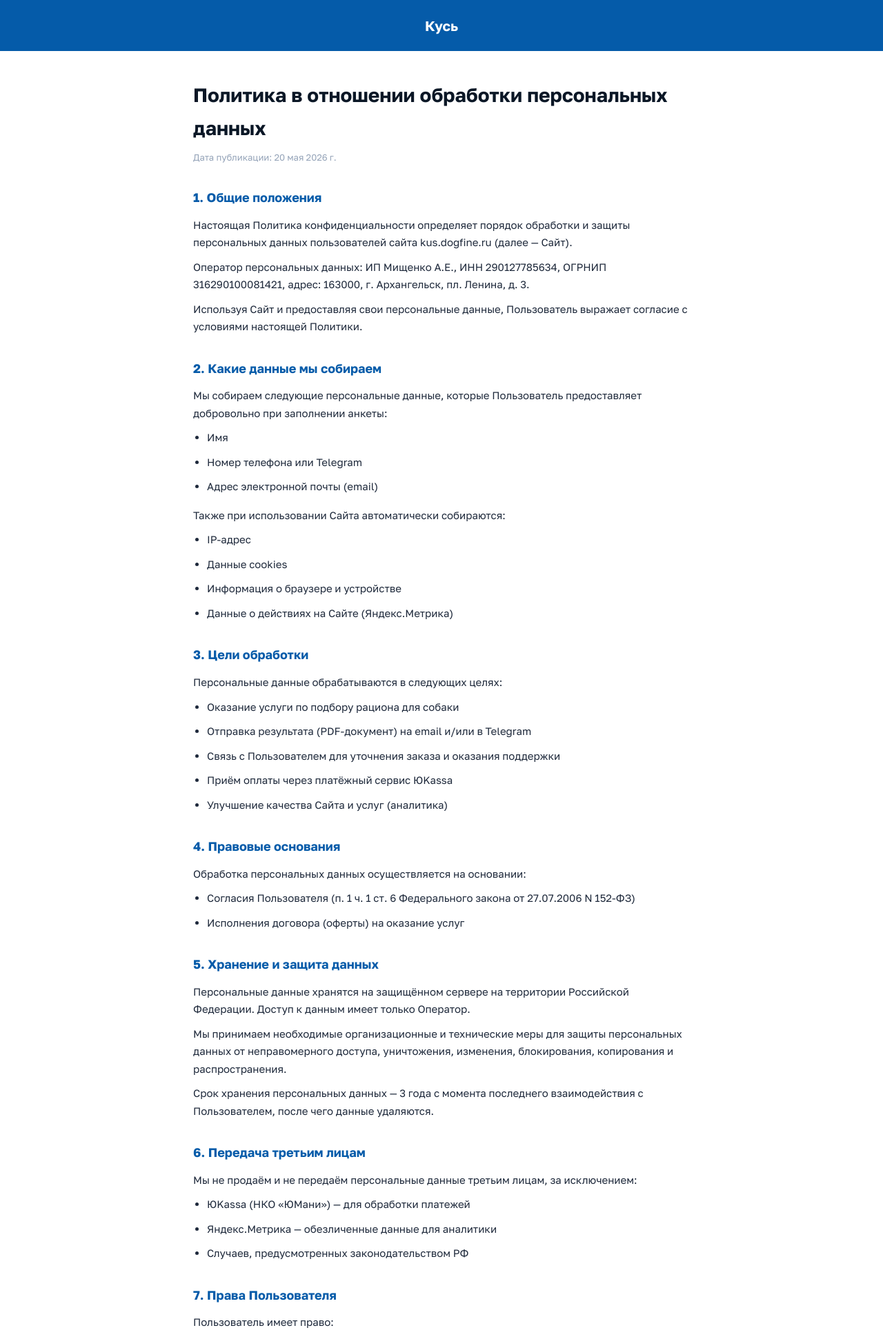
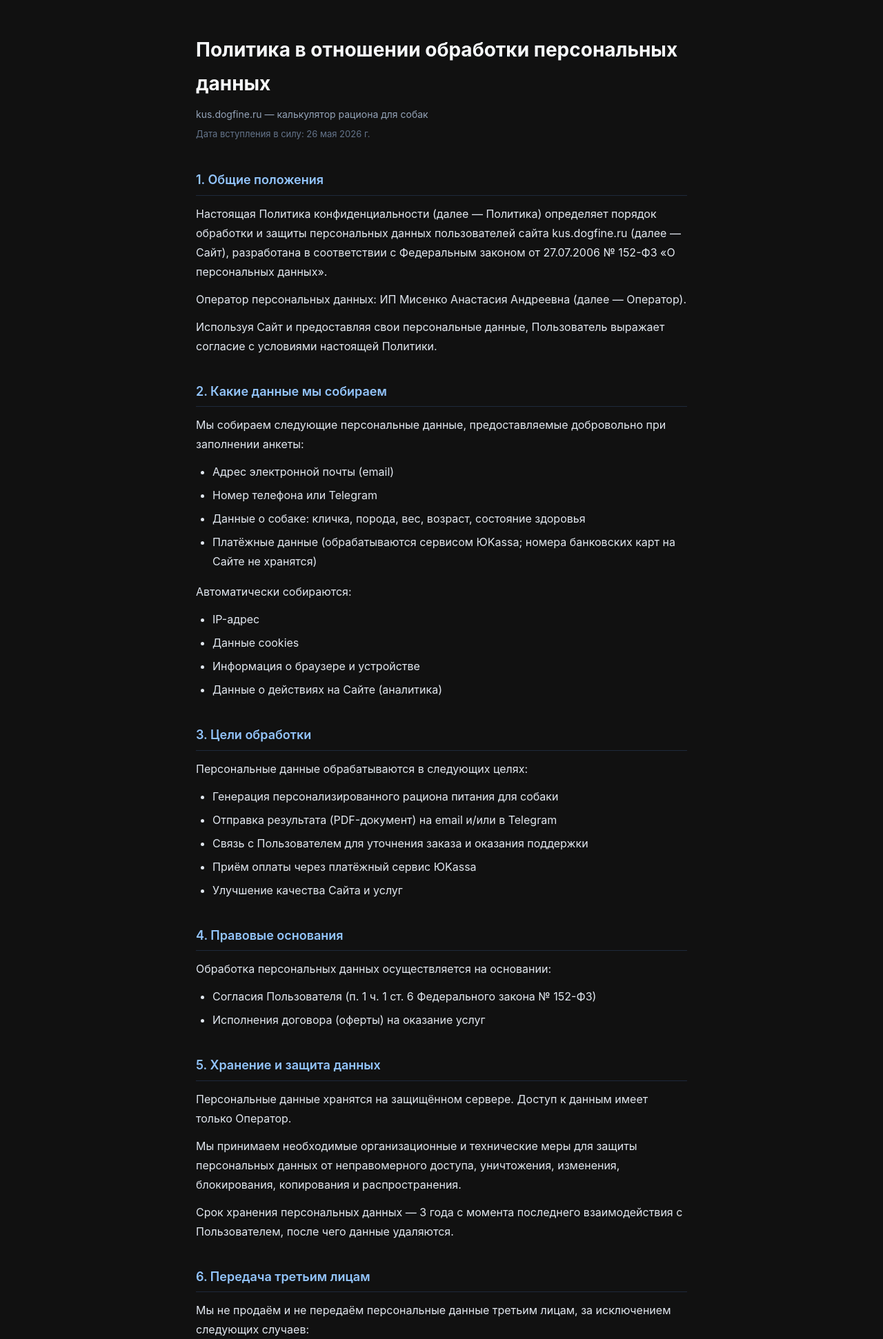
Before and after one commit to kotyadji-coder/kus, a FastAPI app: page /privacy in a window 1280 px wide. Shown: the top 1942 px of the page at 69% size. Run offline with FastAPI, Linux system fonts and the light colour scheme.

Commit message:
feat: update privacy policy — fix operator name, add Gemini AI as third party
Co-Authored-By: Claude Opus 4.6 (1M context) <noreply@anthropic.com>

```diff
--- a/templates/privacy.html
+++ b/templates/privacy.html
@@ -4,103 +4,103 @@
 <meta charset="UTF-8">
 <meta name="viewport" content="width=device-width, initial-scale=1.0">
 <title>Политика конфиденциальности — Кусь</title>
-<link href="https://fonts.googleapis.com/css2?family=Golos+Text:wght@400;500;600;700&display=swap" rel="stylesheet">
 <style>
 * { box-sizing: border-box; margin: 0; padding: 0; }
-body { font-family: 'Golos Text', system-ui, sans-serif; color: #1e293b; background: #fff; font-size: 15px; line-height: 1.7; }
-.header { background: #055ba9; padding: 20px; text-align: center; }
-.header a { color: #fff; font-weight: 700; font-size: 20px; text-decoration: none; }
-.container { max-width: 760px; margin: 0 auto; padding: 40px 20px 80px; }
-h1 { font-size: 28px; font-weight: 700; color: #0b1726; margin-bottom: 8px; }
-.date { font-size: 13px; color: #94a3b8; margin-bottom: 32px; }
-h2 { font-size: 18px; font-weight: 700; color: #055ba9; margin: 32px 0 12px; }
-p, li { margin-bottom: 10px; }
-ul { margin-left: 20px; margin-bottom: 16px; }
-.footer { text-align: center; padding: 24px; font-size: 13px; color: #94a3b8; border-top: 1px solid #e2e8f0; margin-top: 40px; }
-.footer a { color: #055ba9; }
+body { font-family: -apple-system, BlinkMacSystemFont, 'Segoe UI', Roboto, sans-serif; color: #e2e8f0; background: #111; font-size: 16px; line-height: 1.75; }
+.container { max-width: 760px; margin: 0 auto; padding: 48px 24px 80px; }
+h1 { font-size: 28px; font-weight: 700; color: #f8fafc; margin-bottom: 8px; }
+.date { font-size: 13px; color: #64748b; margin-bottom: 40px; }
+h2 { font-size: 18px; font-weight: 600; color: #93c5fd; margin: 36px 0 12px; padding-bottom: 6px; border-bottom: 1px solid #1e293b; }
+p { margin-bottom: 12px; }
+ul { margin: 0 0 16px 24px; }
+li { margin-bottom: 6px; }
+a { color: #93c5fd; }
+.footer { text-align: center; padding: 24px 0; font-size: 13px; color: #475569; border-top: 1px solid #1e293b; margin-top: 48px; }
 </style>
 </head>
 <body>
-<div class="header"><a href="/">Кусь</a></div>
 <div class="container">
 
 <h1>Политика в отношении обработки персональных данных</h1>
-<div class="date">Дата публикации: 20 мая 2026 г.</div>
+<p style="font-size: 14px; color: #94a3b8; margin-bottom: 4px;">kus.dogfine.ru — калькулятор рациона для собак</p>
+<div class="date">Дата вступления в силу: 26 мая 2026 г.</div>
 
 <h2>1. Общие положения</h2>
-<p>Настоящая Политика конфиденциальности определяет порядок обработки и защиты персональных данных пользователей сайта kus.dogfine.ru (далее — Сайт).</p>
-<p>Оператор персональных данных: ИП Мищенко А.Е., ИНН 290127785634, ОГРНИП 316290100081421, адрес: 163000, г. Архангельск, пл. Ленина, д. 3.</p>
+<p>Настоящая Политика конфиденциальности (далее — Политика) определяет порядок обработки и защиты персональных данных пользователей сайта kus.dogfine.ru (далее — Сайт), разработана в соответствии с Федеральным законом от 27.07.2006 № 152-ФЗ «О персональных данных».</p>
+<p>Оператор персональных данных: ИП Мисенко Анастасия Андреевна (далее — Оператор).</p>
 <p>Используя Сайт и предоставляя свои персональные данные, Пользователь выражает согласие с условиями настоящей Политики.</p>
 
 <h2>2. Какие данные мы собираем</h2>
-<p>Мы собираем следующие персональные данные, которые Пользователь предоставляет добровольно при заполнении анкеты:</p>
+<p>Мы собираем следующие персональные данные, предоставляемые добровольно при заполнении анкеты:</p>
 <ul>
-<li>Имя</li>
+<li>Адрес электронной почты (email)</li>
 <li>Номер телефона или Telegram</li>
-<li>Адрес электронной почты (email)</li>
+<li>Данные о собаке: кличка, порода, вес, возраст, состояние здоровья</li>
+<li>Платёжные данные (обрабатываются сервисом ЮKassa; номера банковских карт на Сайте не хранятся)</li>
 </ul>
-<p>Также при использовании Сайта автоматически собираются:</p>
+<p>Автоматически собираются:</p>
 <ul>
 <li>IP-адрес</li>
 <li>Данные cookies</li>
 <li>Информация о браузере и устройстве</li>
-<li>Данные о действиях на Сайте (Яндекс.Метрика)</li>
+<li>Данные о действиях на Сайте (аналитика)</li>
 </ul>
 
 <h2>3. Цели обработки</h2>
 <p>Персональные данные обрабатываются в следующих целях:</p>
 <ul>
-<li>Оказание услуги по подбору рациона для собаки</li>
+<li>Генерация персонализированного рациона питания для собаки</li>
 <li>Отправка результата (PDF-документ) на email и/или в Telegram</li>
 <li>Связь с Пользователем для уточнения заказа и оказания поддержки</li>
 <li>Приём оплаты через платёжный сервис ЮKassa</li>
-<li>Улучшение качества Сайта и услуг (аналитика)</li>
+<li>Улучшение качества Сайта и услуг</li>
 </ul>
 
 <h2>4. Правовые основания</h2>
 <p>Обработка персональных данных осуществляется на основании:</p>
 <ul>
-<li>Согласия Пользователя (п. 1 ч. 1 ст. 6 Федерального закона от 27.07.2006 N 152-ФЗ)</li>
+<li>Согласия Пользователя (п. 1 ч. 1 ст. 6 Федерального закона № 152-ФЗ)</li>
 <li>Исполнения договора (оферты) на оказание услуг</li>
 </ul>
 
 <h2>5. Хранение и защита данных</h2>
-<p>Персональные данные хранятся на защищённом сервере на территории Российской Федерации. Доступ к данным имеет только Оператор.</p>
+<p>Персональные данные хранятся на защищённом сервере. Доступ к данным имеет только Оператор.</p>
 <p>Мы принимаем необходимые организационные и технические меры для защиты персональных данных от неправомерного доступа, уничтожения, изменения, блокирования, копирования и распространения.</p>
 <p>Срок хранения персональных данных — 3 года с момента последнего взаимодействия с Пользователем, после чего данные удаляются.</p>
 
 <h2>6. Передача третьим лицам</h2>
-<p>Мы не продаём и не передаём персональные данные третьим лицам, за исключением:</p>
+<p>Мы не продаём и не передаём персональные данные третьим лицам, за исключением следующих случаев:</p>
 <ul>
-<li>ЮKassa (НКО «ЮМани») — для обработки платежей</li>
-<li>Яндекс.Метрика — обезличенные данные для аналитики</li>
-<li>Случаев, предусмотренных законодательством РФ</li>
+<li><strong>Google (Gemini AI)</strong> — для генерации рациона питания. Передаются только данные о собаке (порода, вес, возраст, здоровье); контактные данные Пользователя не передаются</li>
+<li><strong>ЮKassa (НКО «ЮМани»)</strong> — для обработки платежей. Номера банковских карт обрабатываются на стороне ЮKassa и не передаются Оператору</li>
+<li>Случаи, предусмотренные законодательством Российской Федерации</li>
 </ul>
 
 <h2>7. Права Пользователя</h2>
-<p>Пользователь имеет право:</p>
+<p>В соответствии с Федеральным законом № 152-ФЗ Пользователь имеет право:</p>
 <ul>
-<li>Запросить информацию о своих персональных данных</li>
-<li>Потребовать уточнения, блокирования или удаления своих данных</li>
+<li>Получить информацию об обработке своих персональных данных</li>
+<li>Потребовать уточнения, блокирования или удаления своих персональных данных</li>
 <li>Отозвать согласие на обработку персональных данных</li>
+<li>Обжаловать действия Оператора в Роскомнадзор</li>
 </ul>
-<p>Для реализации указанных прав направьте запрос на email или в Telegram: @doggifood_bot.</p>
+<p>Для реализации указанных прав направьте запрос на email: <a href="mailto:kotyadji@gmail.com">kotyadji@gmail.com</a> или в Telegram: <a href="https://t.me/doggifood_bot">@doggifood_bot</a>.</p>
 
 <h2>8. Cookies</h2>
-<p>Сайт использует cookies для корректной работы и сбора аналитики. Продолжая использовать Сайт, Пользователь соглашается с использованием cookies. Пользователь может отключить cookies в настройках браузера.</p>
+<p>Сайт использует cookies для обеспечения корректной работы и сбора обезличенной аналитики. Продолжая использовать Сайт, Пользователь соглашается с использованием cookies. Пользователь может отключить cookies в настройках браузера, однако это может повлиять на функциональность Сайта.</p>
 
-<h2>9. Изменения</h2>
-<p>Оператор оставляет за собой право вносить изменения в настоящую Политику. Актуальная версия размещена на данной странице.</p>
+<h2>9. Изменения Политики</h2>
+<p>Оператор оставляет за собой право вносить изменения в настоящую Политику. Актуальная версия всегда размещена на данной странице.</p>
 
 <h2>10. Контакты</h2>
-<p>ИП Мищенко А.Е.<br>
-ИНН: 290127785634<br>
-ОГРНИП: 316290100081421<br>
-Адрес: 163000, г. Архангельск, пл. Ленина, д. 3<br>
-Телефон: 8-911-553-44-77<br>
-Telegram: @doggifood_bot</p>
+<p>ИП Мисенко Анастасия Андреевна<br>
+Email: <a href="mailto:kotyadji@gmail.com">kotyadji@gmail.com</a><br>
+Telegram: <a href="https://t.me/doggifood_bot">@doggifood_bot</a><br>
+Сайт: <a href="https://kus.dogfine.ru">kus.dogfine.ru</a></p>
 
 </div>
-<div class="footer"><a href="/">Вернуться на главную</a></div>
+<div class="footer">
+<a href="/">Вернуться на главную</a>
+</div>
 </body>
 </html>
```
